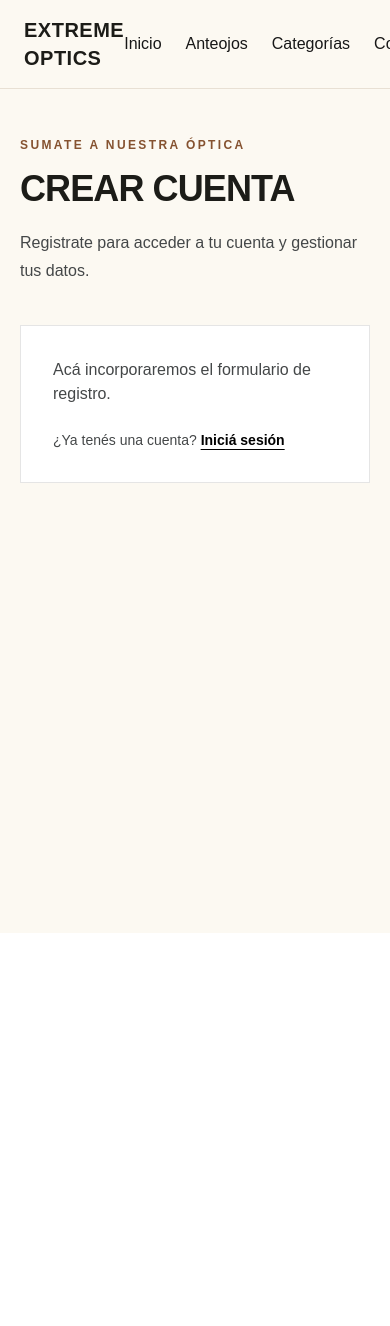
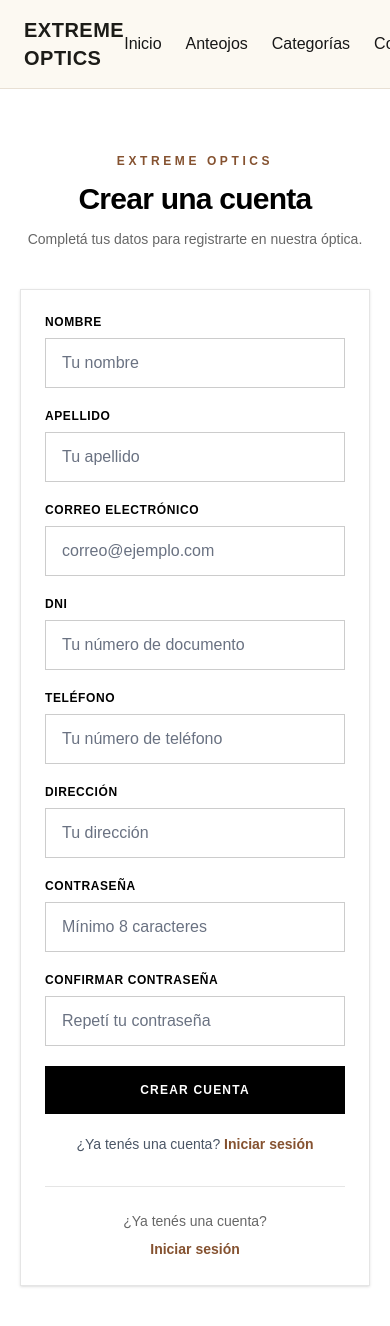
Before and after one commit to Magucero/extremeOptics, a Next.js app: page /registro in a window 390 px wide. Shown: the top 1326 px of the page. Before the commit the page ends 933 px from the top, so only its background shows below. Built offline with nearby package versions, Linux system fonts and the light colour scheme; no server answers.

Commit message:
feat: agregar formulario de registro de usuarios

```diff
--- /dev/null
+++ b/src/app/api/auth/register/route.js
@@ -0,0 +1,124 @@
+import { NextResponse } from "next/server";
+
+export async function POST(request) {
+  try {
+    const datos = await request.json();
+
+    const {
+      nombre,
+      apellido,
+      email,
+      dni,
+      telefono,
+      direccion,
+      password,
+      confirmarPassword,
+    } = datos;
+
+    // Validación básica de los datos recibidos.
+    if (
+      !nombre ||
+      !apellido ||
+      !email ||
+      !dni ||
+      !telefono ||
+      !direccion ||
+      !password ||
+      !confirmarPassword
+    ) {
+      return NextResponse.json(
+        { error: "Todos los campos son obligatorios." },
+        { status: 400 },
+      );
+    }
+
+    if (password.length < 8) {
+      return NextResponse.json(
+        { error: "La contraseña debe tener al menos 8 caracteres." },
+        { status: 400 },
+      );
+    }
+
+    if (password !== confirmarPassword) {
+      return NextResponse.json(
+        { error: "Las contraseñas no coinciden." },
+        { status: 400 },
+      );
+    }
+
+    // No inventamos el endpoint de Django.
+    // Se configurará cuando confirmemos la ruta real de registro.
+    const registroApiUrl = process.env.REGISTRO_API_URL;
+
+    if (!registroApiUrl) {
+      return NextResponse.json(
+        {
+          error:
+            "El servicio de registro todavía no está conectado. Contactá al administrador.",
+        },
+        { status: 503 },
+      );
+    }
+
+    // Adaptación de los datos del formulario al contrato de registro.
+    const datosRegistro = {
+      username: email.trim().toLowerCase(),
+      email: email.trim().toLowerCase(),
+      first_name: nombre.trim(),
+      last_name: apellido.trim(),
+      dni: dni.trim(),
+      telefono: telefono.trim(),
+      direccion: direccion.trim(),
+      password,
+    };
+
+    const respuesta = await fetch(registroApiUrl, {
+      method: "POST",
+      headers: {
+        "Content-Type": "application/json",
+      },
+      body: JSON.stringify(datosRegistro),
+      cache: "no-store",
+    });
+
+    const contenido = await respuesta.text();
+
+    let resultado;
+
+    try {
+      resultado = contenido ? JSON.parse(contenido) : {};
+    } catch {
+      return NextResponse.json(
+        { error: "El servidor devolvió una respuesta inválida." },
+        { status: 502 },
+      );
+    }
+
+    if (!respuesta.ok) {
+      return NextResponse.json(
+        {
+          error:
+            resultado.detail ||
+            resultado.error ||
+            "No se pudo completar el registro.",
+          detalles: resultado,
+        },
+        { status: respuesta.status },
+      );
+    }
+
+    return NextResponse.json(
+      {
+        message: "Registro realizado correctamente.",
+      },
+      { status: 201 },
+    );
+  } catch (error) {
+    console.error("Error interno en /api/auth/register:", error);
+
+    return NextResponse.json(
+      { error: "No se pudo conectar con el servicio de registro." },
+      { status: 500 },
+    );
+  }
+}
--- a/src/app/registro/page.jsx
+++ b/src/app/registro/page.jsx
@@ -1,39 +1,43 @@
 import Link from "next/link";
+import RegisterForm from "@/components/auth/RegisterForm";
+
+export const metadata = {
+  title: "Crear cuenta | Extreme Optics",
+  description: "Registrate en Extreme Optics y creá tu cuenta.",
+};
 
 export default function RegistroPage() {
   return (
-    <main className="min-h-screen bg-[#fcf9f2] px-5 py-12 text-[#1c1c18] lg:px-8">
-      <div className="mx-auto max-w-xl">
-        <p className="text-xs font-semibold uppercase tracking-[0.2em] text-[#855230]">
-          Sumate a nuestra óptica
-        </p>
-
-        <h1 className="mt-4 text-4xl font-black uppercase tracking-tight sm:text-6xl">
-          Crear cuenta
-        </h1>
-
-        <p className="mt-5 leading-7 text-[#444748]">
-          Registrate para acceder a tu cuenta y gestionar tus datos.
-        </p>
-
-        <section
-          aria-label="Registro de cuenta"
-          className="mt-10 border border-black/10 bg-white p-8"
-        >
-          <p className="text-[#444748]">
-            Acá incorporaremos el formulario de registro.
+    <main className="min-h-screen bg-white px-5 py-16">
+      <div className="mx-auto max-w-2xl">
+        <div className="mb-10 text-center">
+          <p className="mb-3 text-xs font-bold uppercase tracking-[0.3em] text-[#855230]">
+            Extreme Optics
           </p>
 
-          <p className="mt-6 text-sm text-[#444748]">
-            ¿Ya tenés una cuenta?{" "}
+          <h1 className="mb-3 text-3xl font-bold tracking-tight text-black sm:text-4xl">
+            Crear una cuenta
+          </h1>
+
+          <p className="text-sm text-black/60">
+            Completá tus datos para registrarte en nuestra óptica.
+          </p>
+        </div>
+
+        <div className="border border-black/10 bg-white p-6 shadow-sm sm:p-10">
+          <RegisterForm />
+
+          <div className="mt-8 border-t border-black/10 pt-6 text-center">
+            <p className="text-sm text-black/60">¿Ya tenés una cuenta?</p>
+
             <Link
               href="/login"
-              className="font-semibold text-black underline underline-offset-4 hover:text-[#855230]"
+              className="mt-2 inline-block text-sm font-bold text-[#855230] transition-colors hover:text-black"
             >
-              Iniciá sesión
+              Iniciar sesión
             </Link>
-          </p>
-        </section>
+          </div>
+        </div>
       </div>
     </main>
   );
--- /dev/null
+++ b/src/components/auth/RegisterForm.jsx
@@ -0,0 +1,228 @@
+"use client";
+
+import { useState } from "react";
+import { useRouter } from "next/navigation";
+import Link from "next/link";
+import { useForm } from "react-hook-form";
+import { z } from "zod";
+import { zodResolver } from "@hookform/resolvers/zod";
+
+const esquemaRegistro = z
+  .object({
+    nombre: z.string().trim().min(2, "Ingresá tu nombre."),
+    apellido: z.string().trim().min(2, "Ingresá tu apellido."),
+    email: z.string().trim().email("Ingresá un correo válido."),
+    dni: z
+      .string()
+      .trim()
+      .min(7, "El DNI debe tener al menos 7 caracteres.")
+      .max(20, "El DNI no puede superar los 20 caracteres."),
+    telefono: z.string().trim().min(6, "Ingresá un teléfono válido."),
+    direccion: z.string().trim().min(5, "Ingresá tu dirección."),
+    password: z
+      .string()
+      .min(8, "La contraseña debe tener al menos 8 caracteres."),
+    confirmarPassword: z.string().min(1, "Confirmá tu contraseña."),
+  })
+  .refine((datos) => datos.password === datos.confirmarPassword, {
+    message: "Las contraseñas no coinciden.",
+    path: ["confirmarPassword"],
+  });
+
+const campos = [
+  {
+    nombre: "nombre",
+    etiqueta: "Nombre",
+    tipo: "text",
+    placeholder: "Tu nombre",
+    autocomplete: "given-name",
+  },
+  {
+    nombre: "apellido",
+    etiqueta: "Apellido",
+    tipo: "text",
+    placeholder: "Tu apellido",
+    autocomplete: "family-name",
+  },
+  {
+    nombre: "email",
+    etiqueta: "Correo electrónico",
+    tipo: "email",
+    placeholder: "correo@ejemplo.com",
+    autocomplete: "email",
+  },
+  {
+    nombre: "dni",
+    etiqueta: "DNI",
+    tipo: "text",
+    placeholder: "Tu número de documento",
+    autocomplete: "off",
+  },
+  {
+    nombre: "telefono",
+    etiqueta: "Teléfono",
+    tipo: "tel",
+    placeholder: "Tu número de teléfono",
+    autocomplete: "tel",
+  },
+  {
+    nombre: "direccion",
+    etiqueta: "Dirección",
+    tipo: "text",
+    placeholder: "Tu dirección",
+    autocomplete: "street-address",
+  },
+  {
+    nombre: "password",
+    etiqueta: "Contraseña",
+    tipo: "password",
+    placeholder: "Mínimo 8 caracteres",
+    autocomplete: "new-password",
+  },
+  {
+    nombre: "confirmarPassword",
+    etiqueta: "Confirmar contraseña",
+    tipo: "password",
+    placeholder: "Repetí tu contraseña",
+    autocomplete: "new-password",
+  },
+];
+
+export default function RegisterForm() {
+  const router = useRouter();
+
+  const [errorServidor, setErrorServidor] = useState("");
+  const [registroExitoso, setRegistroExitoso] = useState(false);
+
+  const {
+    register,
+    handleSubmit,
+    formState: { errors, isSubmitting },
+  } = useForm({
+    resolver: zodResolver(esquemaRegistro),
+    defaultValues: {
+      nombre: "",
+      apellido: "",
+      email: "",
+      dni: "",
+      telefono: "",
+      direccion: "",
+      password: "",
+      confirmarPassword: "",
+    },
+  });
+
+  async function onSubmit(datos) {
+    setErrorServidor("");
+    setRegistroExitoso(false);
+
+    try {
+      const respuesta = await fetch("/api/auth/register", {
+        method: "POST",
+        headers: {
+          "Content-Type": "application/json",
+        },
+        body: JSON.stringify(datos),
+      });
+
+      const resultado = await respuesta.json();
+
+      if (!respuesta.ok) {
+        setErrorServidor(
+          resultado.error || "No se pudo completar el registro.",
+        );
+        return;
+      }
+
+      setRegistroExitoso(true);
+
+      // El usuario deberá iniciar sesión después del registro.
+      router.push("/login");
+      router.refresh();
+    } catch (error) {
+      console.error("Error durante el registro:", error);
+
+      setErrorServidor(
+        "No se pudo conectar con el servidor. Intentá nuevamente.",
+      );
+    }
+  }
+
+  return (
+    <form onSubmit={handleSubmit(onSubmit)} className="space-y-5">
+      <div className="grid grid-cols-1 gap-5 sm:grid-cols-2">
+        {campos.map((campo) => (
+          <div
+            key={campo.nombre}
+            className={
+              campo.nombre === "direccion" ||
+              campo.nombre === "password" ||
+              campo.nombre === "confirmarPassword"
+                ? "sm:col-span-2"
+                : ""
+            }
+          >
+            <label
+              htmlFor={campo.nombre}
+              className="mb-2 block text-xs font-bold uppercase tracking-wider text-black"
+            >
+              {campo.etiqueta}
+            </label>
+
+            <input
+              id={campo.nombre}
+              type={campo.tipo}
+              placeholder={campo.placeholder}
+              autoComplete={campo.autocomplete}
+              disabled={isSubmitting}
+              {...register(campo.nombre)}
+              className="w-full border border-black/20 bg-white px-4 py-3 text-black placeholder:text-gray-500 outline-none transition-colors focus:border-[#855230] disabled:opacity-50"
+            />
+
+            {errors[campo.nombre] && (
+              <p className="mt-2 text-sm font-medium text-red-600">
+                {errors[campo.nombre].message}
+              </p>
+            )}
+          </div>
+        ))}
+      </div>
+
+      {errorServidor && (
+        <div
+          role="alert"
+          className="border border-red-200 bg-red-50 px-4 py-3 text-sm text-red-700"
+        >
+          {errorServidor}
+        </div>
+      )}
+
+      {registroExitoso && (
+        <div
+          role="status"
+          className="border border-green-200 bg-green-50 px-4 py-3 text-sm text-green-800"
+        >
+          ¡Registro realizado correctamente! Ya podés iniciar sesión.
+        </div>
+      )}
+
+      <button
+        type="submit"
+        disabled={isSubmitting}
+        className="w-full bg-black px-6 py-4 text-xs font-bold uppercase tracking-widest text-white transition-colors hover:bg-[#855230] disabled:cursor-not-allowed disabled:opacity-50"
+      >
+        {isSubmitting ? "Registrando..." : "Crear cuenta"}
+      </button>
+
+      <p className="text-center text-sm text-gray-600">
+        ¿Ya tenés una cuenta?{" "}
+        <Link
+          href="/login"
+          className="font-bold text-[#855230] hover:text-black"
+        >
+          Iniciar sesión
+        </Link>
+      </p>
+    </form>
+  );
+}
```
